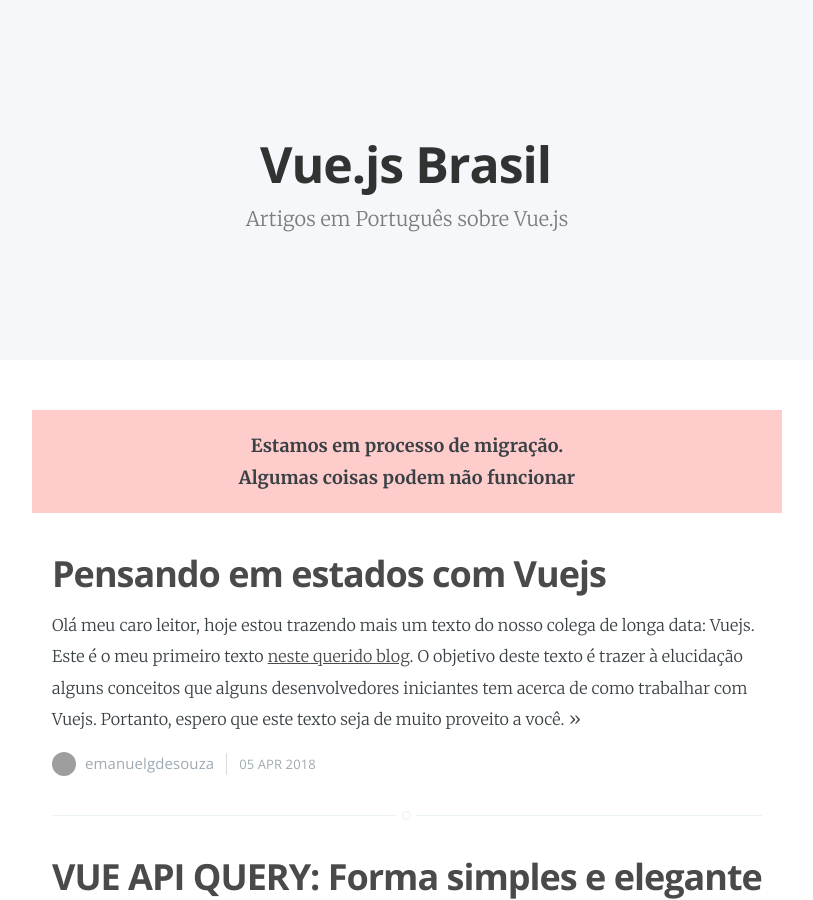
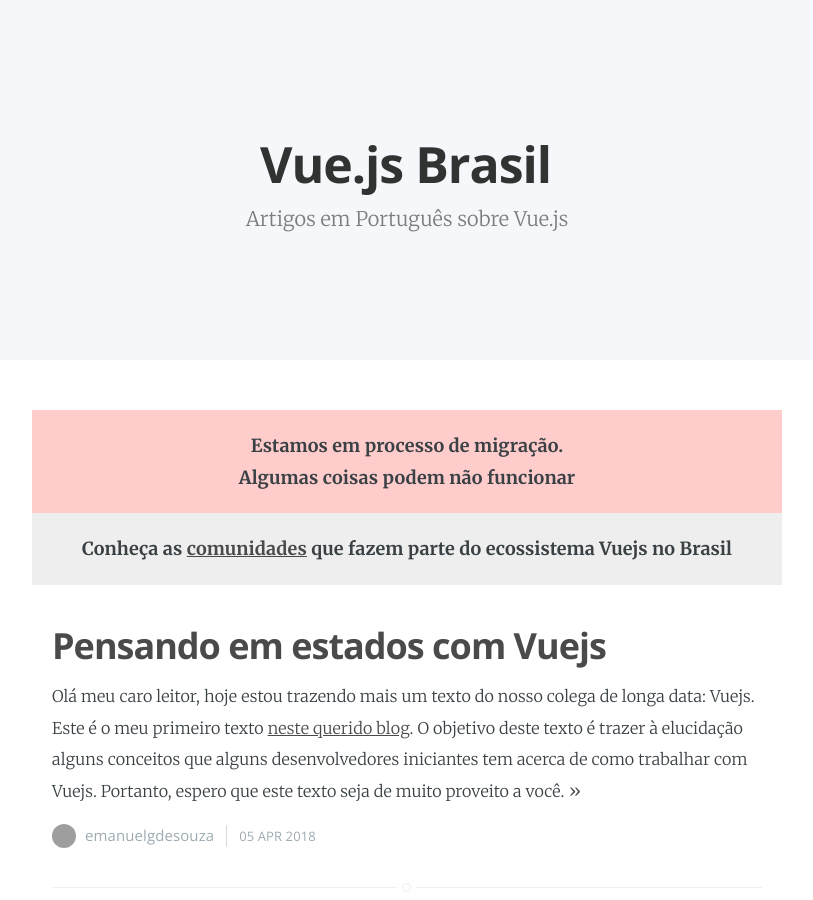
Before and after one commit to vuejs-br/blog, a Jekyll site: the page built from index.html, in a window 1280 px wide and 900 px high. Shown: the whole window, without its empty margins (233-1046 px from the left). Built offline with Jekyll 4.4.1, drawn with Linux system fonts in a browser that asks for light colours; the list of posts is cut into pages by our own code; grey boxes are pictures that could not be loaded.

Commit message:
Update _config.yml

```diff
--- a/_config.yml
+++ b/_config.yml
@@ -4,6 +4,9 @@
 
 warning: true
 warning_message: "Estamos em processo de migração. <br/> Algumas coisas podem não funcionar"
+
+info: true
+info_message: 'Conheça as <a href="https://github.com/vuejs-br/comunidades" target="_blank">comunidades</a> que fazem parte do ecossistema Vuejs no Brasil'
 
 permalink: /:title/
 markdown: kramdown
```
